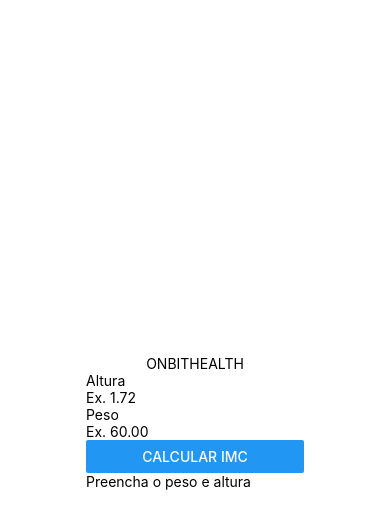
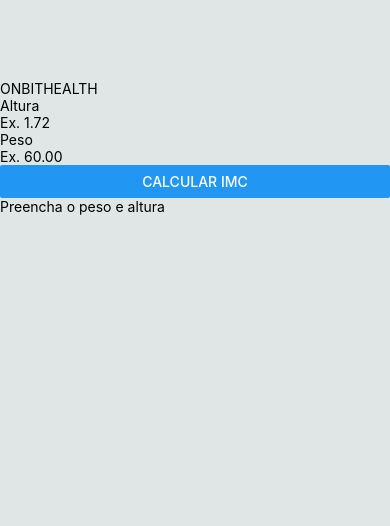
Before and after one commit to narciso-gomes/imc_calculator, a React Native app: screen / in a window 390 px wide. Shown: the top 526 px of the page. Built offline with nearby package versions, Linux system fonts and the light colour scheme.

Commit message:
UPDATE: app.js style

```diff
--- a/App.js
+++ b/App.js
@@ -15,8 +15,7 @@ export default () => {
 const styles = StyleSheet.create({
   container: {
     flex: 1,
-    backgroundColor: '#fff',
-    alignItems: 'center',
-    justifyContent: 'center'
+    backgroundColor: '#e0e5e5',
+    paddingTop: 80
   }
 })
```
